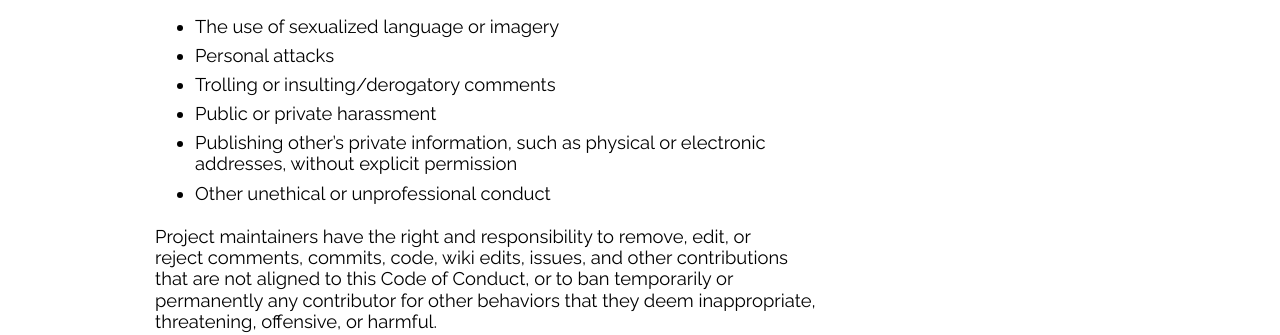
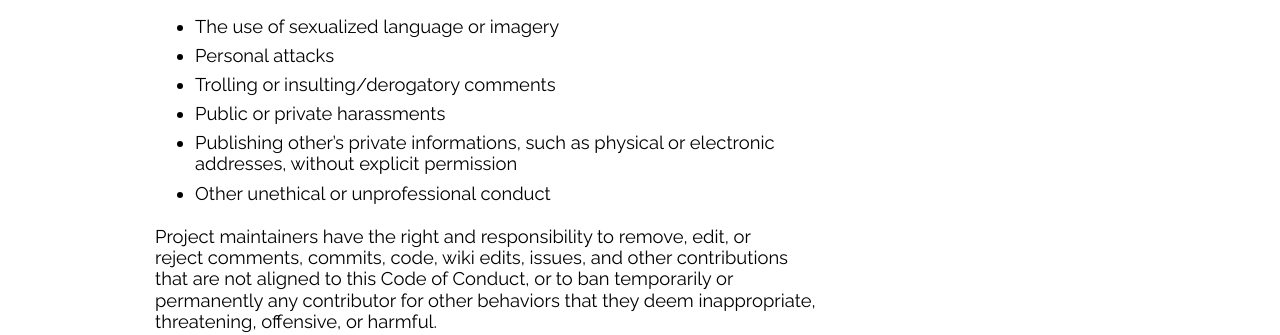
Before and after one commit to yourfirstpr/yourfirstpr.github.io, a Jekyll site: the page built from CODEOFCONDUCT.MD, in a window 1280 px wide. Shown: the part 486-821 px from the top of the page. Built offline with Jekyll 4.4.1, drawn with Linux system fonts in a browser that asks for light colours; nearby versions of some CDN libraries; some web fonts are replaced; our own code applies the rules of GitHub Pages for plain Markdown files.

Commit message:
Fixed typos

```diff
--- a/CODEOFCONDUCT.MD
+++ b/CODEOFCONDUCT.MD
@@ -15,8 +15,8 @@ Examples of unacceptable behavior by participants include:
 * The use of sexualized language or imagery
 * Personal attacks
 * Trolling or insulting/derogatory comments
-* Public or private harassment
-* Publishing other's private information, such as physical or electronic
+* Public or private harassments
+* Publishing other's private informations, such as physical or electronic
   addresses, without explicit permission
 * Other unethical or unprofessional conduct
 
```
